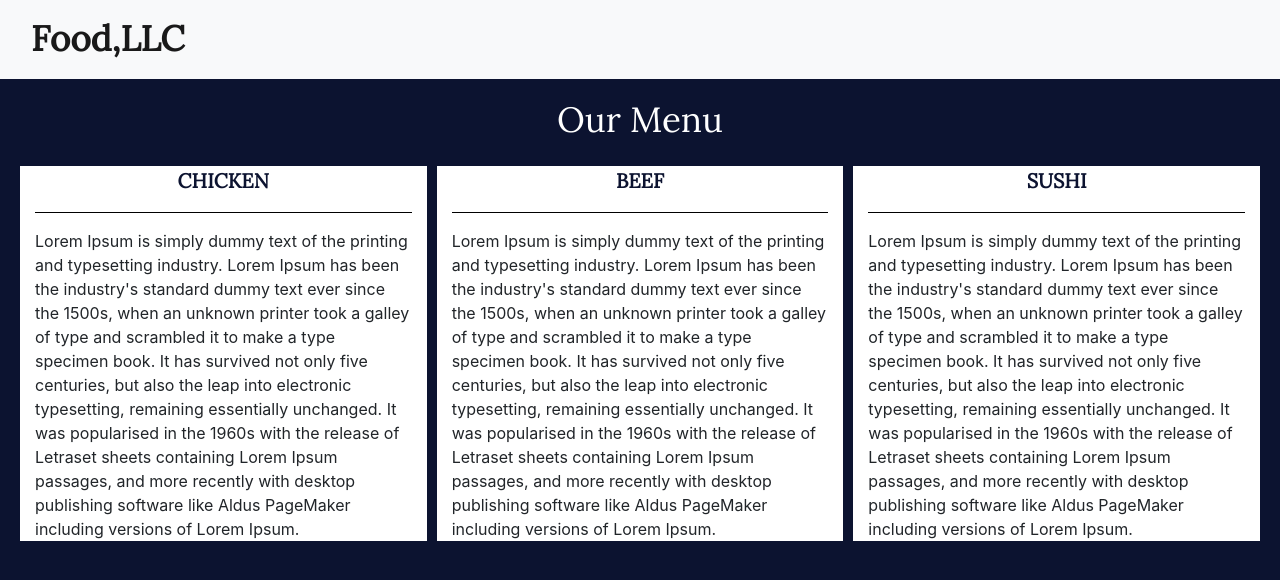
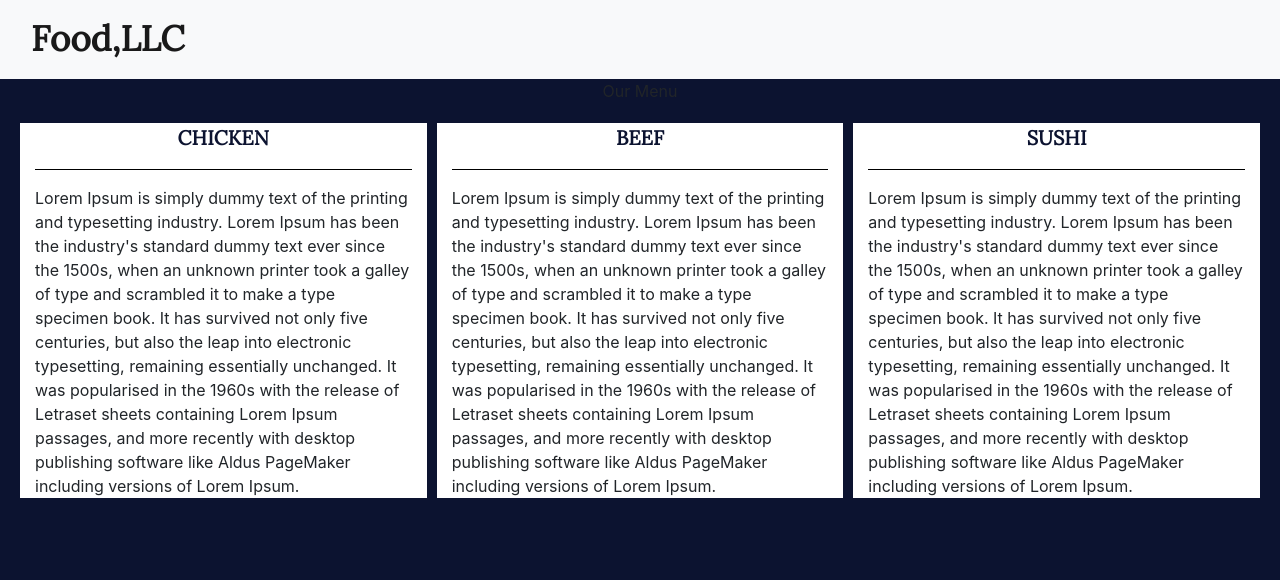
Before and after one commit to hanysubhash/Responsive-layout, a plain HTML site: page module3-solution/index.html in a window 1280 px wide. Drawn offline with Linux system fonts and the light colour scheme; a script that the page names is missing.

Commit message:
Update index.html

```diff
--- a/module3-solution/index.html
+++ b/module3-solution/index.html
@@ -40,7 +40,7 @@
         </nav>
     </header>
     <div id="main-content" >
-        <div id="title">Our Menu</div>
+        <div class="text-center">Our Menu</div>
         <div id="sub-container" class="row ">
             <div id="Chicken-tile" class="col-md-4 col-sm-6 col-xs-12">
                 <div id="head">Chicken</div>
```
